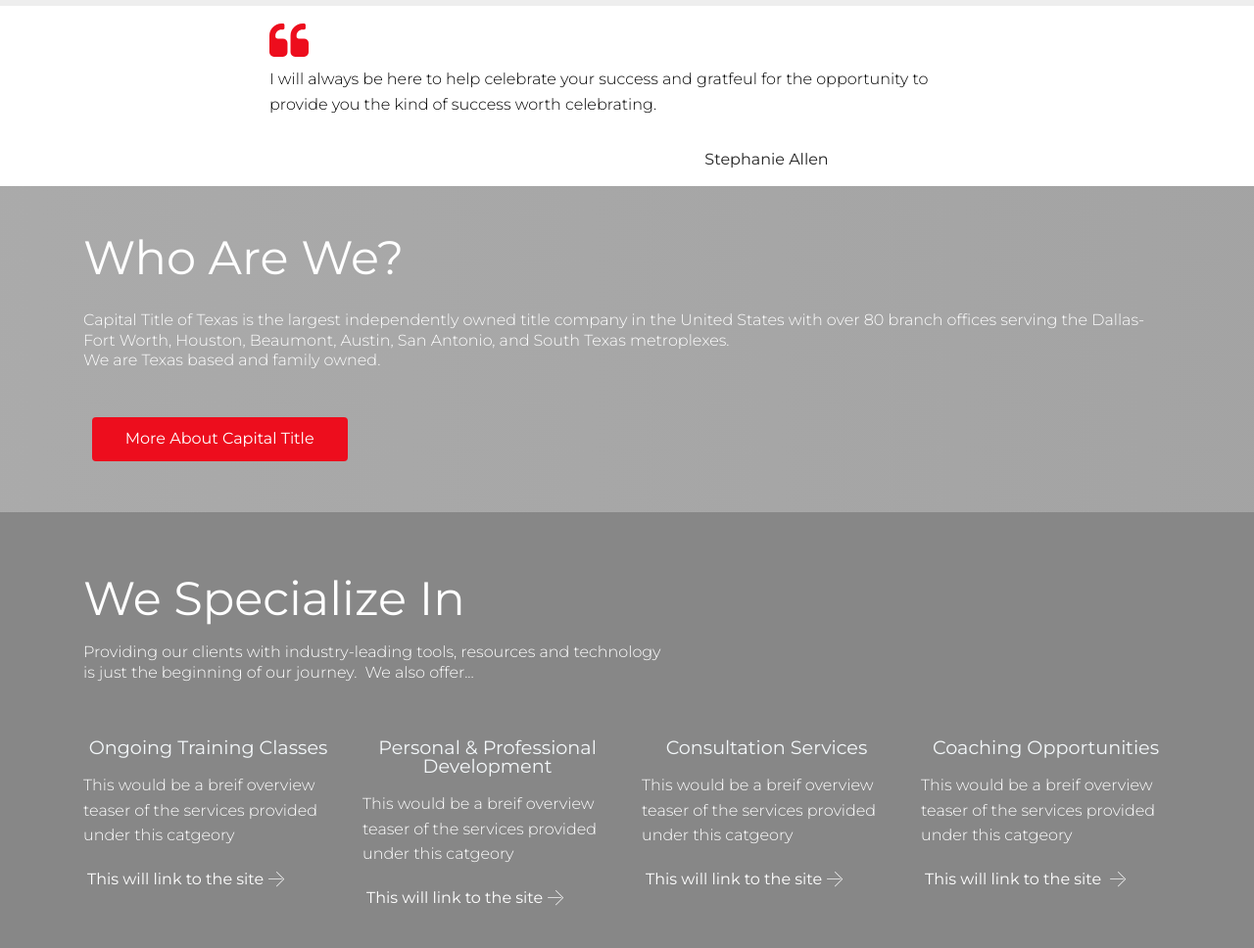
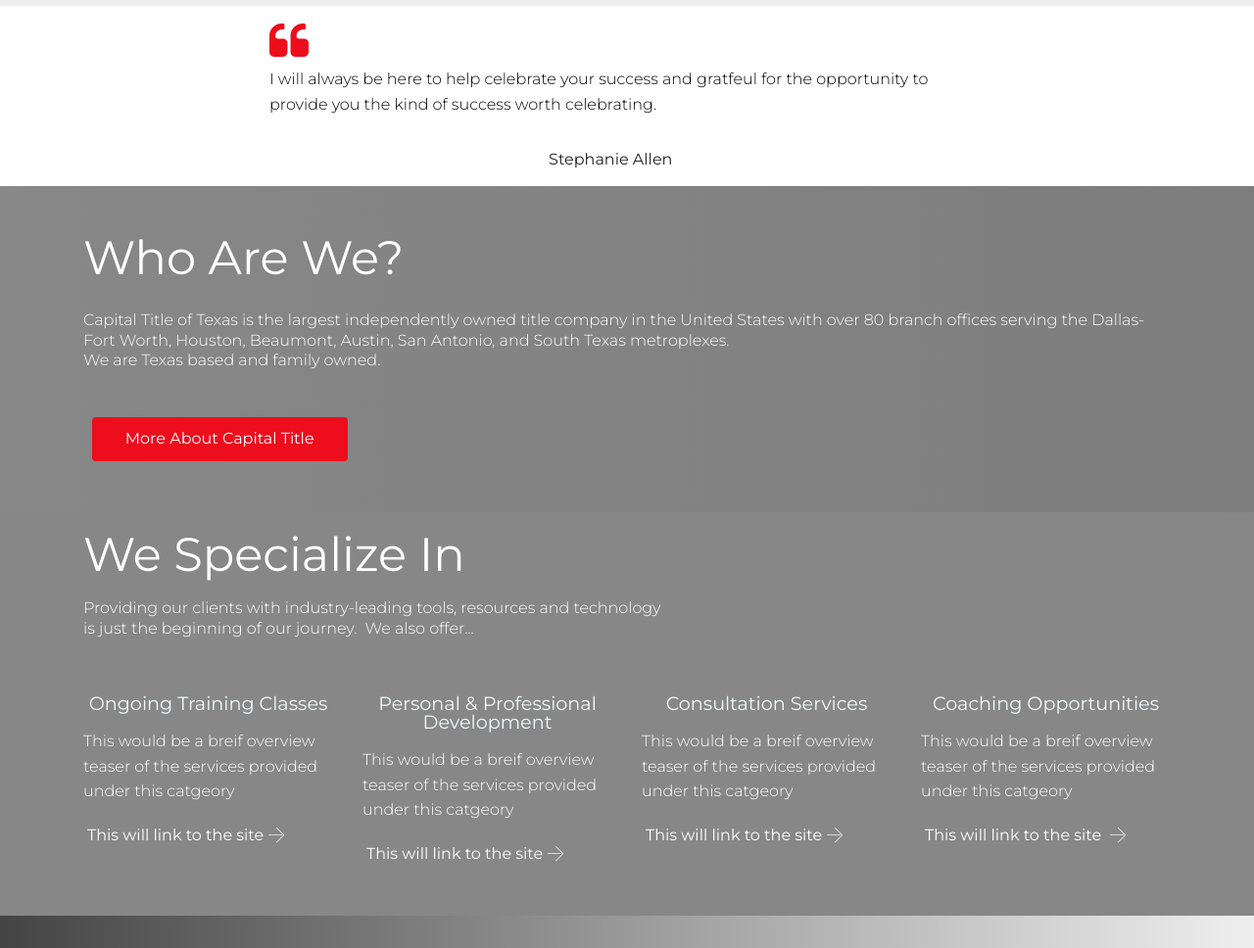
Before and after one commit to AuthorityScope/AdPage-SAllen, a plain HTML site: page index.html in a window 1280 px wide. Shown: the part 1180-2148 px from the top of the page at 98% size. Drawn offline with Linux system fonts and the light colour scheme; files whose address does not match are found by name.

Commit message:
create github pages

```diff
--- a/assets/mobirise/css/mbr-additional.css
+++ b/assets/mobirise/css/mbr-additional.css
@@ -949,7 +949,7 @@ body {
   color: #000000;
 }
 .cid-r9BMsfCM8a .signature {
-  text-align: center;
+  text-align: left;
 }
 .cid-r9BiIt2hVD {
   padding-top: 45px;
@@ -1303,7 +1303,7 @@ body {
   }
 }
 .cid-r9BvhrQNiJ {
-  padding-top: 60px;
+  padding-top: 15px;
   padding-bottom: 15px;
   background-image: url("../../../assets/images/mbr-2-1920x1280.jpg");
 }
--- a/index.html
+++ b/index.html
@@ -142,7 +142,7 @@
 
 
 
-    <div class="mbr-overlay" style="opacity: 0.4;">
+    <div class="mbr-overlay" style="opacity: 0.6;">
     </div>
 
     <div class="container align-left">
@@ -231,7 +231,7 @@
         <div class="row main-row justify-content-center">
             <div class="col-sm-12 col-lg-8 col-md-6" data-form-type="formoid">
                 <div data-form-alert="" hidden="">Thanks for filling out the form! I will be in touch and can't wait to meet up soon!!</div>
-                <form class="mbr-form" action="https://mobirise.com/" method="post" data-form-title="My Mobirise Form"><input type="hidden" name="email" data-form-email="true" value="KzYWrFv5iVN0IuDDjA/mBGX+cqsMISqUbQ+aaA4YU1VnEU4S/ddxqP2w4Jts4PezlluU2tv4IIZEfg5bGbHZzEbLoRRt3om+chXT7lntkwjjcMpyr0B4UCBRqMeqmSSD">
+                <form class="mbr-form" action="https://mobirise.com/" method="post" data-form-title="My Mobirise Form"><input type="hidden" name="email" data-form-email="true" value="uAtL59Y+gmdmgPc0b4FR9HzoTE/GdiQmBfSyQrCa87ViVxcflcCjvuruSOqmMkNnPryIzzk3X9yAW9uKlgs8BHyR4UZiqWr1ssD3FuuZhjCsTB13NqF3njyOrIP19p33">
                     <div class="row input-main">
                         <div class="col-md-12 col-lg-6 input-wrap" data-for="firstname">
                             <input type="text" class="field display-7" name="firstname" placeholder="First Name" data-form-field="First Name" required="" id="firstname-form1-d">
```
Also changed, not shown: 1 other file.
